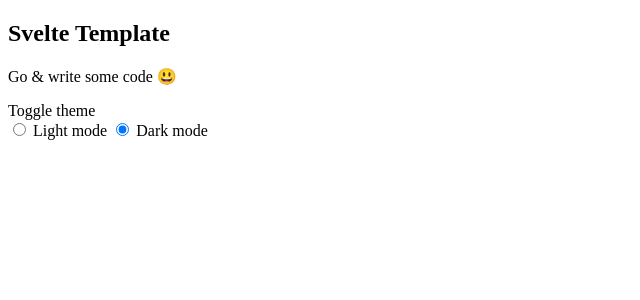
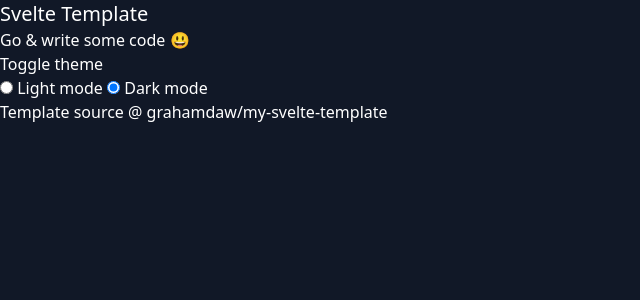
Before and after one commit to grahamdaw/my-svelte-template, a SvelteKit app: page / in a window 1280 px wide. Shown: the top 300 px of the page, without its empty margins (0-640 px from the left). Built offline with nearby package versions, Linux system fonts and the light colour scheme.

Commit message:
Adding layout for basic page

```diff
--- /dev/null
+++ b/src/lib/components/Footer.svelte
@@ -0,0 +1,3 @@
+<footer>
+    <p>Template source @ <a href="https://github.com/grahamdaw/my-svelte-template">grahamdaw/my-svelte-template</a></p>
+</footer>
--- /dev/null
+++ b/src/routes/+layout.svelte
@@ -0,0 +1,19 @@
+<script lang="ts">
+	import '../app.css';
+</script>
+
+<div class="app bg-gray-100 text-gray-800 dark:bg-gray-900 dark:text-white">
+	<main>
+		<slot />
+	</main>
+
+	<footer>
+		<p>Template source @ <a href="https://github.com/grahamdaw/my-svelte-template">grahamdaw/my-svelte-template</a></p>
+	</footer>
+</div>
+
+<style lang="postcss">
+    .app {
+        min-height: 100vh;
+    }
+</style>
```
